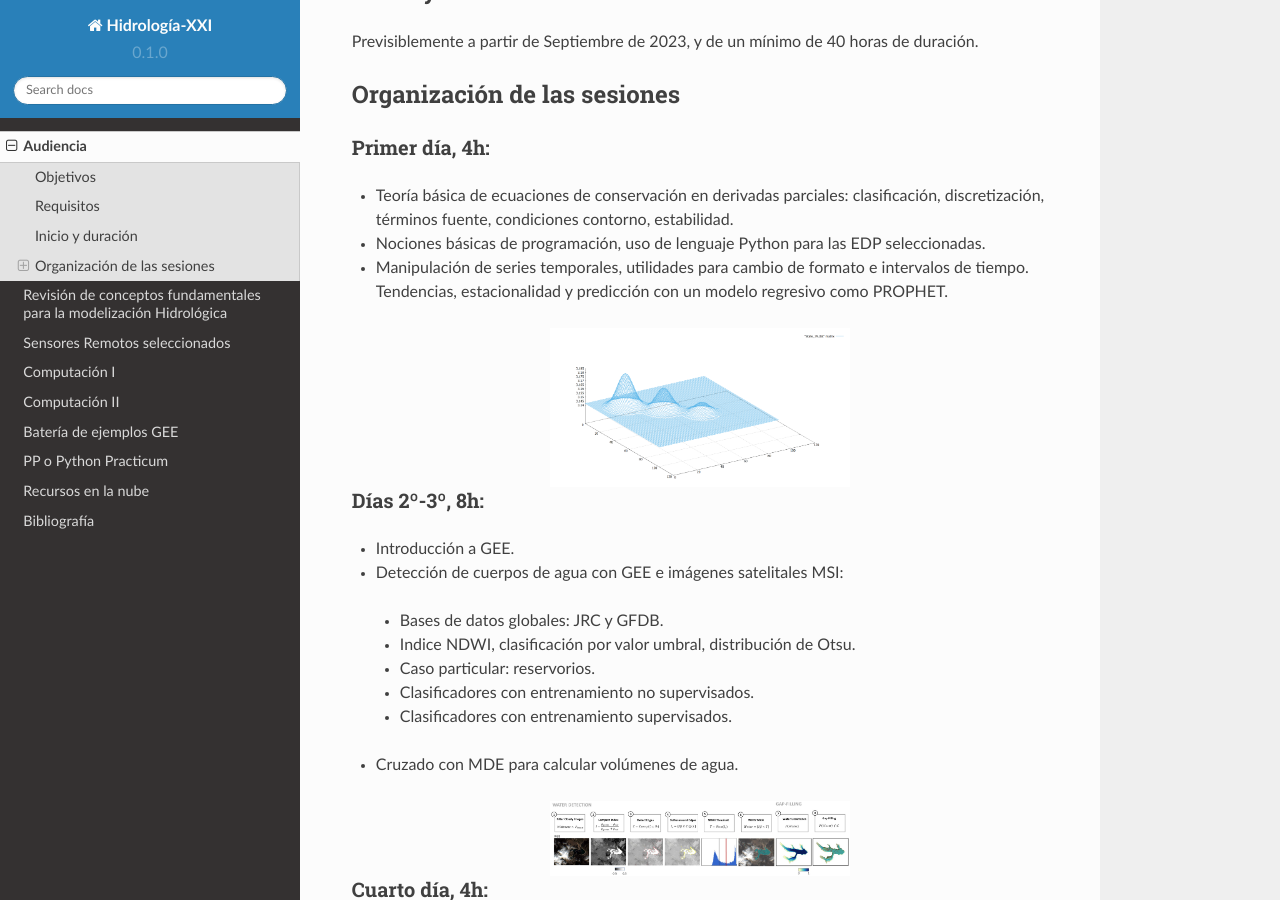
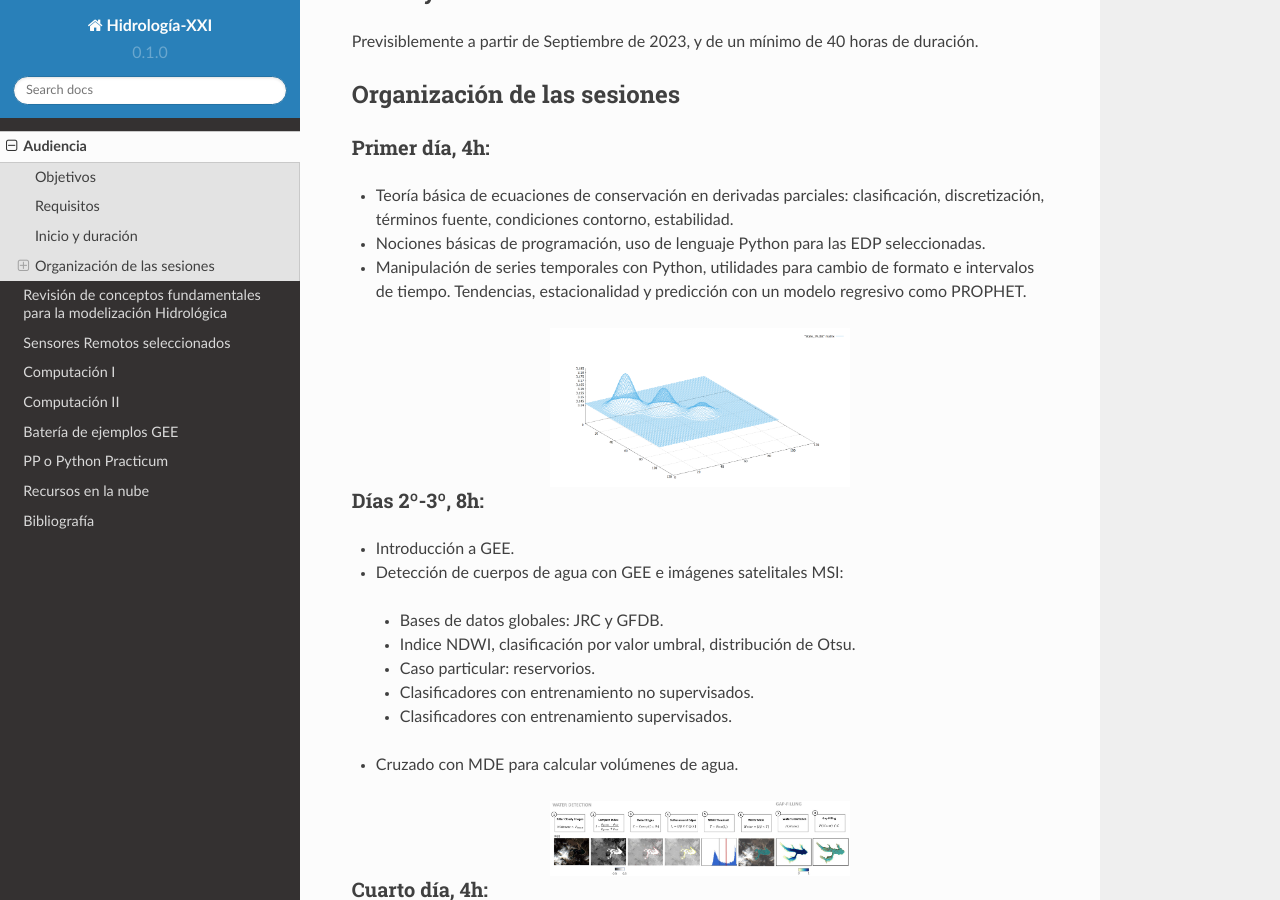
Before and after one commit to ivillamadrid/HidrologiaXXI, a Sphinx documentation site: the page built from docs/source/audiencia.rst, in a window 1280 px wide and 900 px high, scrolled down 970 px. Built offline with Sphinx 7.4.7 and the Read the Docs theme 2.0.0, drawn with Linux system fonts in a browser that asks for light colours.

Commit message:
Update audiencia.rst

```diff
--- a/docs/source/audiencia.rst
+++ b/docs/source/audiencia.rst
@@ -43,7 +43,7 @@ Primer día, 4h:
 
 * Teoría básica de ecuaciones de conservación en derivadas parciales: clasificación, discretización, términos fuente, condiciones contorno, estabilidad.
 * Nociones básicas de programación, uso de lenguaje Python para las EDP seleccionadas.
-* Manipulación de series temporales, utilidades para cambio de formato e intervalos de tiempo. Tendencias, estacionalidad y predicción con un modelo regresivo como PROPHET.
+* Manipulación de series temporales con Python, utilidades para cambio de formato e intervalos de tiempo. Tendencias, estacionalidad y predicción con un modelo regresivo como PROPHET.
 
 .. image:: ./Pics/Example_Diff2D.PNG
   :width: 300
```
